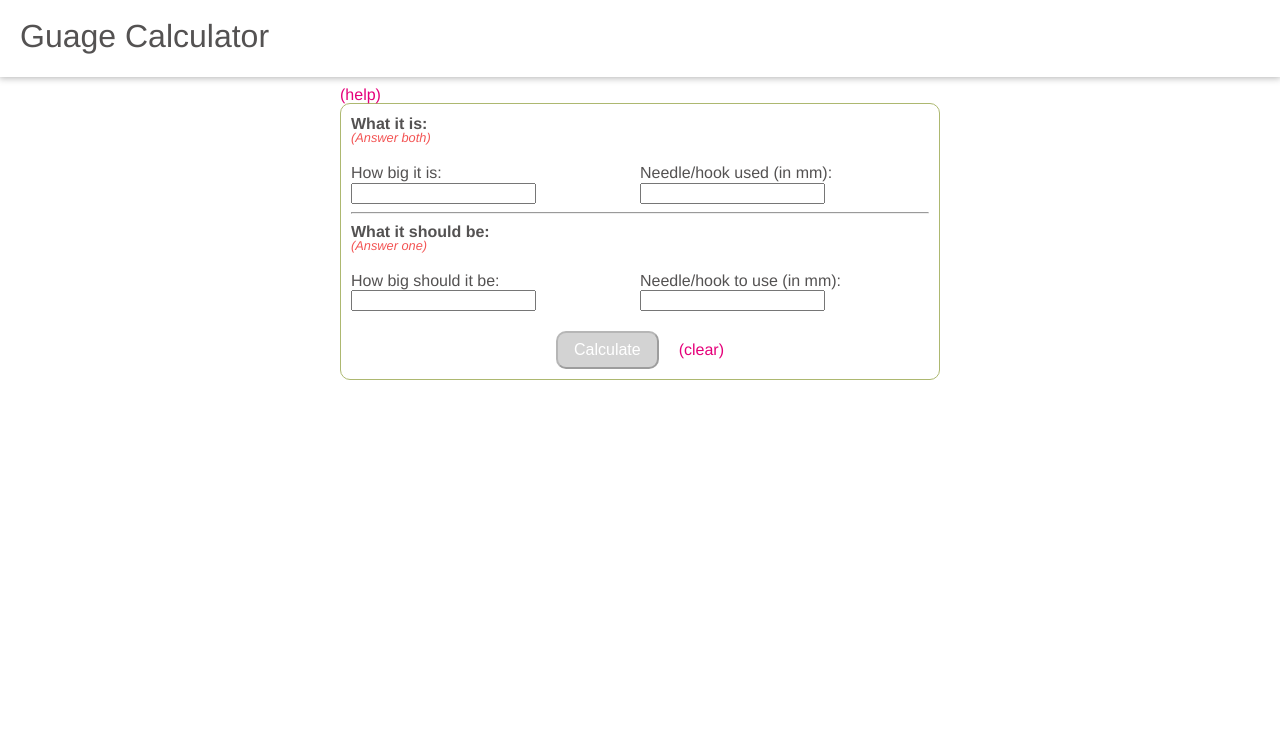
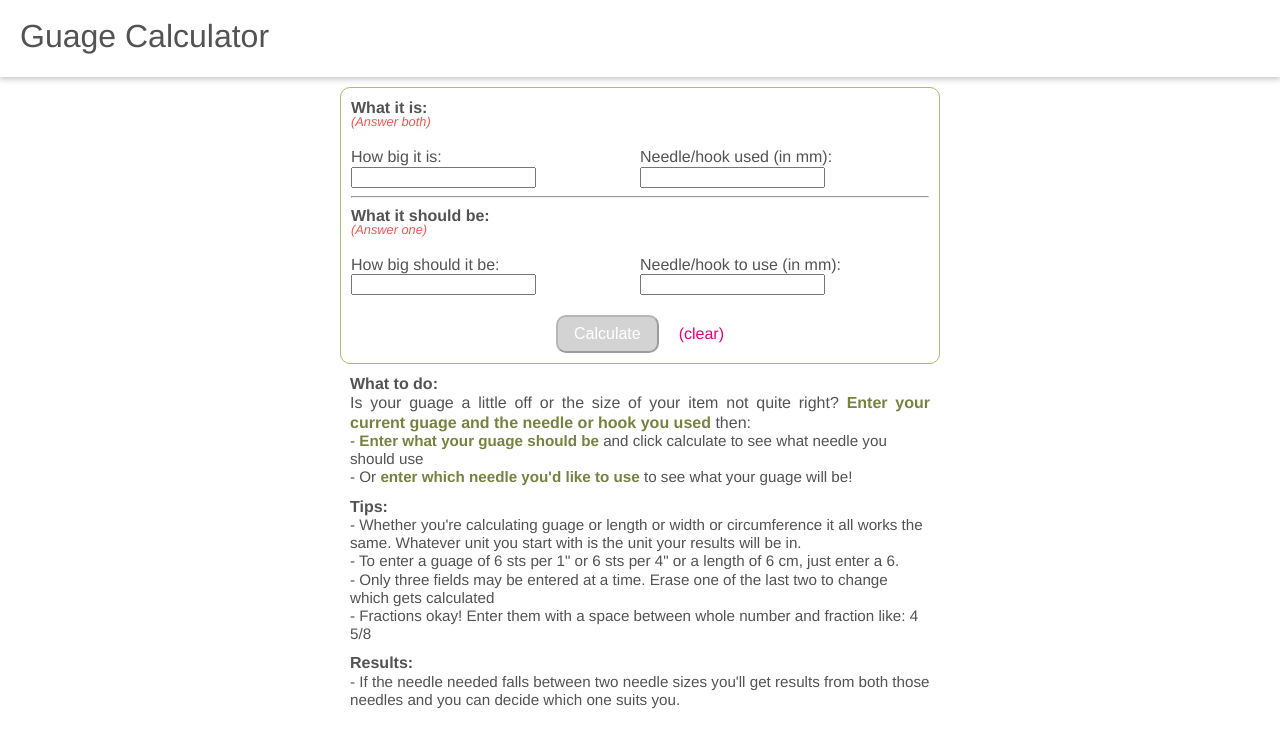
Before and after one commit to craftykate/gauge-calculator, a React (Create React App) app: page / in a window 1280 px wide. Shown: the top 748 px of the page. Built offline with nearby package versions, Linux system fonts and the light colour scheme.

Commit message:
add instructions

```diff
--- a/src/Components/App/App.js
+++ b/src/Components/App/App.js
@@ -1,5 +1,6 @@
 import React, { Component } from 'react';
 import Layout from '../Layout/Layout';
+import Description from '../Description/Description';
 import Calculator from '../Calculator/Calculator';
 import calculations from '../../utils/calculations';
 
@@ -127,7 +128,8 @@ class App extends Component {
           hidePopup={this.hidePopupHandler}
           calculate={this.calculate}
           reset={this.reset}
-          state={this.state}/>
+          state={this.state} />
+        <Description />
       </Layout>
     );
   }
--- a/src/Components/Calculator/Calculator.js
+++ b/src/Components/Calculator/Calculator.js
@@ -5,12 +5,6 @@ import CalculatorDisplay from '../CalculatorDisplay/CalculatorDisplay';
 
 const calculator = (props) => (
   <React.Fragment>
-    <a
-      className="hint"
-      onClick={props.showPopup}>
-      (help)
-    </a>
-
     <CalculatorDisplay
       state={props.state}
       updateValue={props.updateValue}
--- a/src/Components/CalculatorDisplay/CalculatorDisplay.js
+++ b/src/Components/CalculatorDisplay/CalculatorDisplay.js
@@ -1,6 +1,5 @@
 import React from 'react';
 import InputFields from '../InputFields/InputFields';
-import Popup from '../UI/Popup/Popup';
 
 const calculatorDisplay = (props) => (
   <div className="calculator">
@@ -21,19 +20,6 @@ const calculatorDisplay = (props) => (
       type="isNeedle"
       value={props.state.isNeedle}
       updateValue={props.updateValue} />
-    <Popup
-      show={props.state.showPopup}
-      hide={props.hide}>
-      <p style={{ fontWeight: 'bold' }}>What it is:</p>
-      <p>Fractions okay. Enter with a space, like this: 6 5/8</p>
-      <p>Pick a dimension: width, length, etc.</p>
-      <p>Enter size in any unit</p>
-      <p>The result will be in the same dimension and unit</p>
-      <p>Example: if your item is 4" long the calculated results will show the new length in inches</p>
-      <p style={{ fontWeight: 'bold' }}>What it should be:</p>
-      <p>Answer only one, the blank one will be calculated.</p>
-      <p>Erase the filled in one first if you want to switch which one gets calculated</p>
-    </Popup>
     <hr />
     <p className="title">
       What it should be:
--- /dev/null
+++ b/src/Components/Description/Description.js
@@ -0,0 +1,30 @@
+import React from 'react';
+import './Description.css';
+
+const Description = (props) => (
+  <div className="description">
+    <p className="title">What to do:</p>
+    <p>Is your guage a little off or the size of your item not quite right? <span>Enter your current guage and the needle or hook you used</span> then:</p>
+    <ul>
+      <li>- <span>Enter what your guage should be</span> and click calculate to see what needle you should use</li>
+  <li>- Or <span>enter which needle you'd like to use</span> to see what your guage will be!</li>
+    </ul>
+    <p
+      className="title"
+      style={{marginTop: 10}}>
+      Tips:
+    </p>
+    <ul>
+      <li>- Whether you're calculating guage or length or width or circumference it all works the same. Whatever unit you start with is the unit your results will be in.</li>
+      <li>- To enter a guage of 6 sts per 1" or 6 sts per 4" or a length of 6 cm, just enter a 6.</li>
+      <li>- Only three fields may be entered at a time. Erase one of the last two to change which gets calculated</li>
+      <li>- Fractions okay! Enter them with a space between whole number and fraction like: 4 5/8</li>
+    </ul>
+    <p className="title">Results: </p>
+    <ul>
+      <li>- If the needle needed falls between two needle sizes you'll get results from both those needles and you can decide which one suits you.</li>
+    </ul>
+  </div>
+);
+
+export default Description;
--- /dev/null
+++ b/src/Components/Description/Description.scss
@@ -0,0 +1,13 @@
+@import '../../styles/_colors.scss';
+
+.description {
+  padding: 0 10px 10px 10px;
+  .title {
+    margin-top: 10px;
+    font-weight: bold;
+  }
+  span {
+    font-weight: bold;
+    color: darken($main, 20%);
+  }
+}
--- a/src/styles/_text.scss
+++ b/src/styles/_text.scss
@@ -50,8 +50,11 @@
 		font-weight:bold;
 	}
 
-	ol {
-		margin-left: 10px;
+	ul {
+		li {
+			color: $text;
+			font-size: 95%;
+		}
 	}
 
 	li {
```
